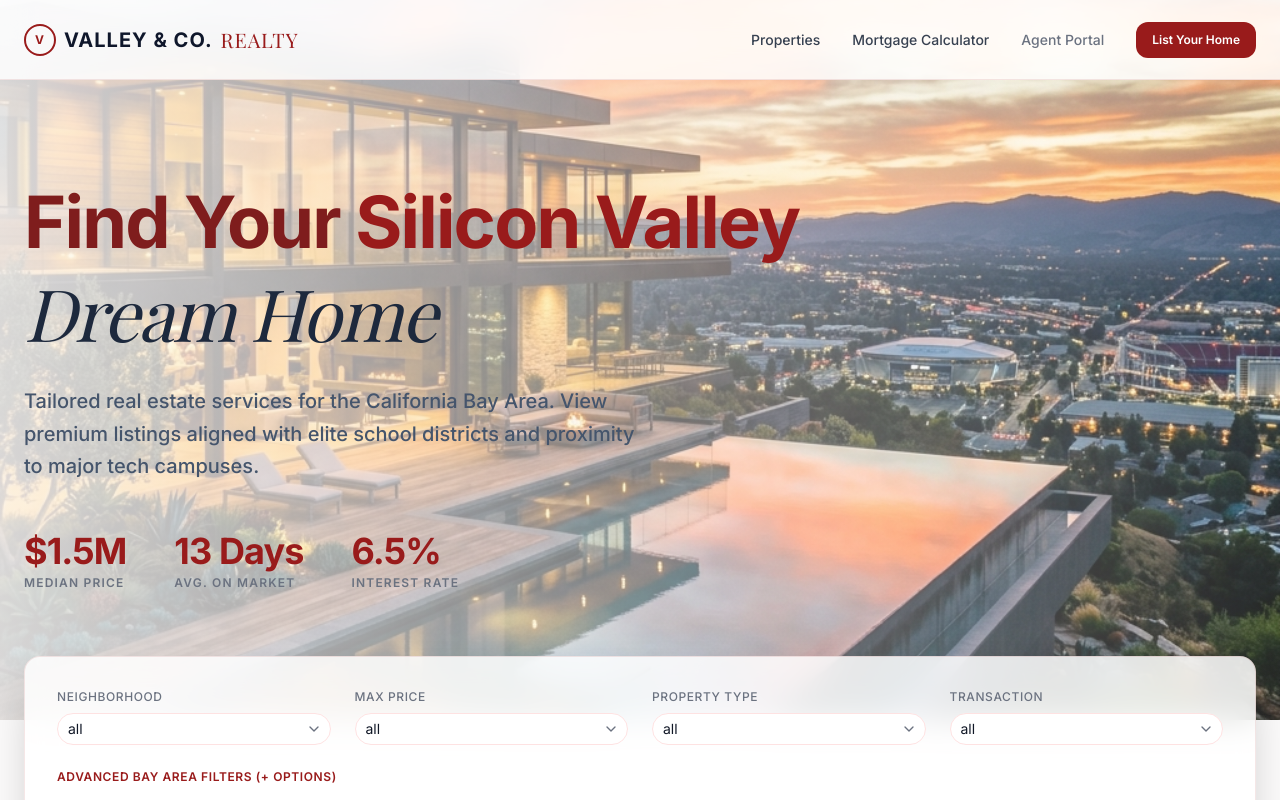
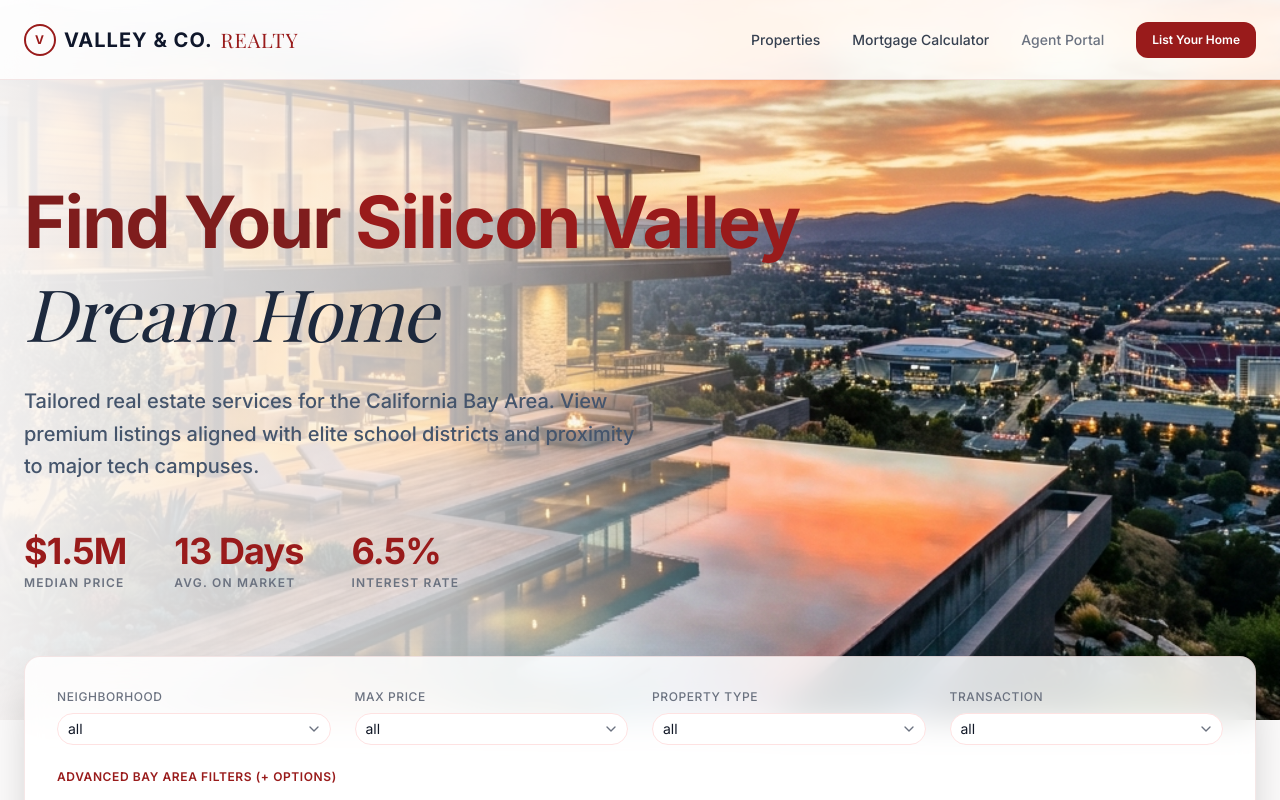
Before and after one commit to mohithsindhya13-collab/bayarea-realty, a Next.js app: page / in a window 1280 px wide. Shown: the top 800 px of the page. Built offline with nearby package versions, Linux system fonts and the light colour scheme; a web font is replaced by a local one.

Commit message:
fix: resolve washed out hero background image with responsive gradient overlay

```diff
--- a/src/app/globals.css
+++ b/src/app/globals.css
@@ -74,6 +74,16 @@
 /* Custom Utilities */
 .max-width-1280 {
   max-width: 1280px;
+}
+
+.hero-section-bg {
+  background-image: linear-gradient(180deg, rgba(253, 251, 251, 0.95) 0%, rgba(253, 251, 251, 0.65) 50%, rgba(253, 251, 251, 0.3) 100%), url('/assets/images/hero_background.png');
+}
+
+@media (min-width: 768px) {
+  .hero-section-bg {
+    background-image: linear-gradient(90deg, rgba(253, 251, 251, 0.95) 0%, rgba(253, 251, 251, 0.7) 35%, rgba(253, 251, 251, 0) 65%), url('/assets/images/hero_background.png');
+  }
 }
 
 /* Custom animations */
--- a/src/app/page.tsx
+++ b/src/app/page.tsx
@@ -231,7 +231,7 @@ export default function Home() {
       />
 
       {/* Hero section */}
-      <section className="relative min-h-[90vh] flex items-center pt-24 pb-12 overflow-hidden bg-cover bg-center" style={{ backgroundImage: `linear-gradient(90deg, rgba(253, 251, 251, 0.85) 0%, rgba(253, 251, 251, 0.4) 60%, rgba(253, 251, 251, 0.15) 100%), url('/assets/images/hero_background.png')` }}>
+      <section className="relative min-h-[90vh] flex items-center pt-24 pb-12 overflow-hidden bg-cover bg-center hero-section-bg">
         <div className="max-w-[1280px] mx-auto px-6 w-full relative z-10 flex flex-col justify-center animate-fadeIn">
           <div className="max-w-[800px]">
             <h1 className="text-5xl md:text-7xl font-bold tracking-tight text-[#7f1d1d] mb-6 leading-tight">
```
